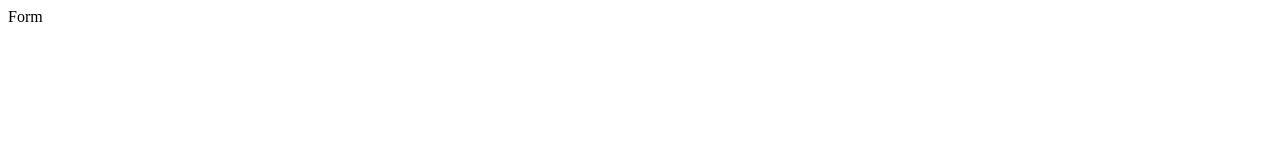
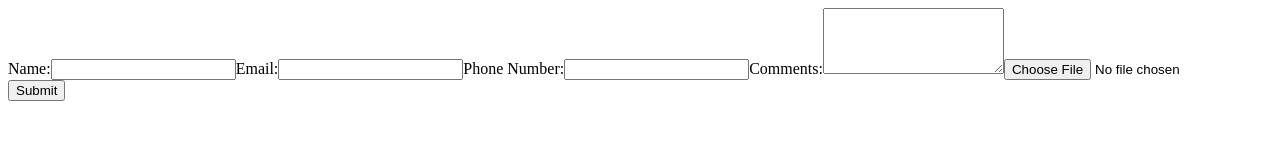
Before and after one commit to natecostello/netlify-gatsby-form-prototype, a Gatsby site: page /form in a window 1280 px wide. Built offline with nearby package versions, Linux system fonts and the light colour scheme; Gatsby itself is replaced by a stand-in of ours.

Commit message:
added basic form

```diff
--- a/src/pages/form.js
+++ b/src/pages/form.js
@@ -1,5 +1,25 @@
-import * as React from "react"
+import * as React from "react";
 
 export default function FormPage() {
-  return <div>Form</div>
+  return (
+    <div>
+      <form
+        name="file-upload"
+        method="POST"
+        data-netlify="true"
+        enctype="multipart/form-data"
+      >
+        <label for="name">Name:</label>
+        <input type="text" id="name" name="name" required></input>
+        <label for="email">Email:</label>
+        <input type="email" id="email" name="email" required></input>
+        <label for="phone">Phone Number:</label>
+        <input type="tel" id="phone" name="phone"></input>
+        <label for="comments">Comments:</label>
+        <textarea id="comments" name="comments" rows="4" required></textarea>
+        <input type="file" name="file-upload" />
+        <button type="submit">Submit</button>
+      </form>
+    </div>
+  );
 }
```
